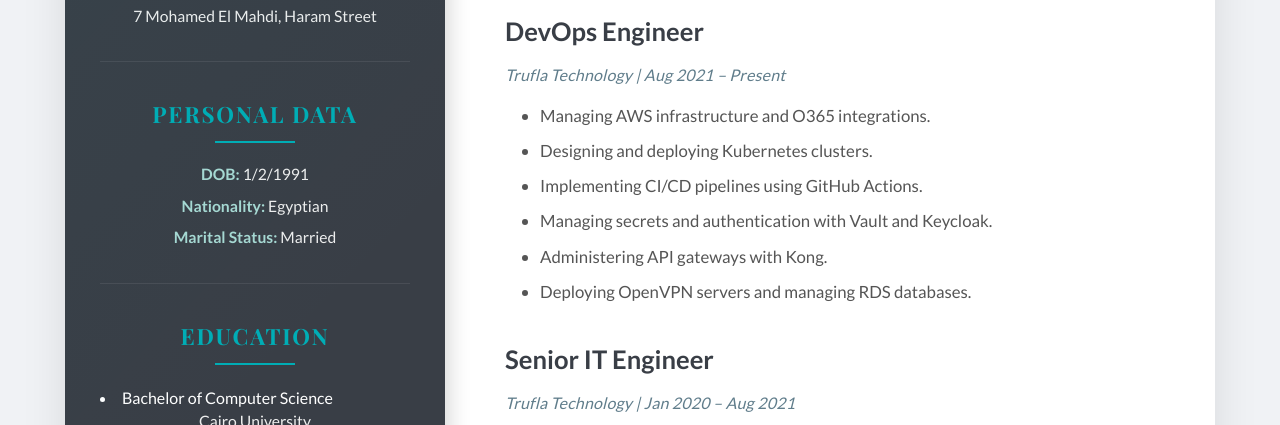
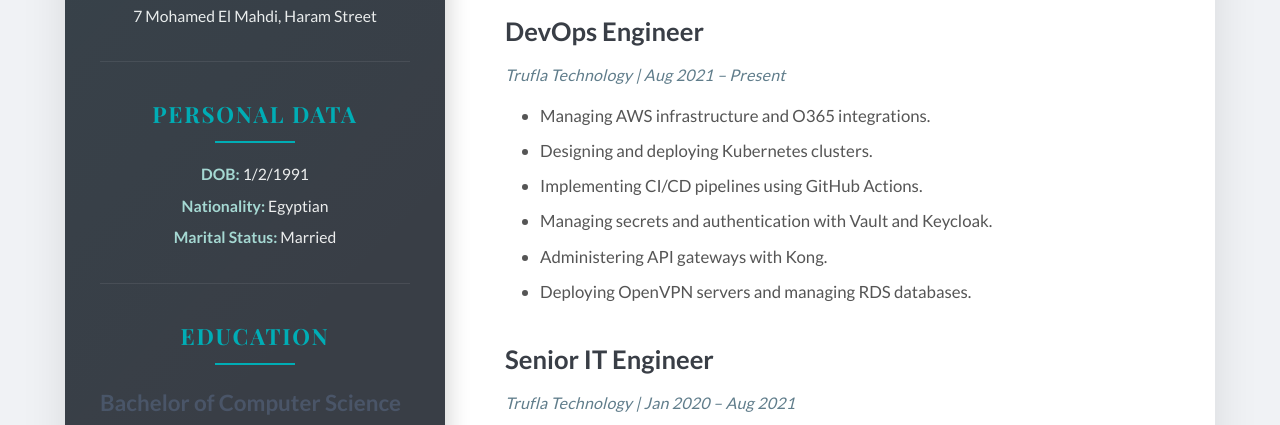
Before and after one commit to ahmedamr91/ahmedamr91.github.io, a plain HTML site: page index.html in a window 1280 px wide. Shown: the part 488-913 px from the top of the page. Drawn offline with nearby package versions, Linux system fonts and the light colour scheme.

Commit message:
Update index.html

```diff
--- a/index.html
+++ b/index.html
@@ -33,7 +33,7 @@
             <section class="education-section sidebar-section">
                 <h2>EDUCATION</h2>
                 <div class="edu-entry">
-                    <li>Bachelor of Computer Science</li>
+                    <h3>Bachelor of Computer Science</h3>
                     <p>Cairo University</p>
                     <p>Graduation Year: 2012</p>
                 </div>
```
